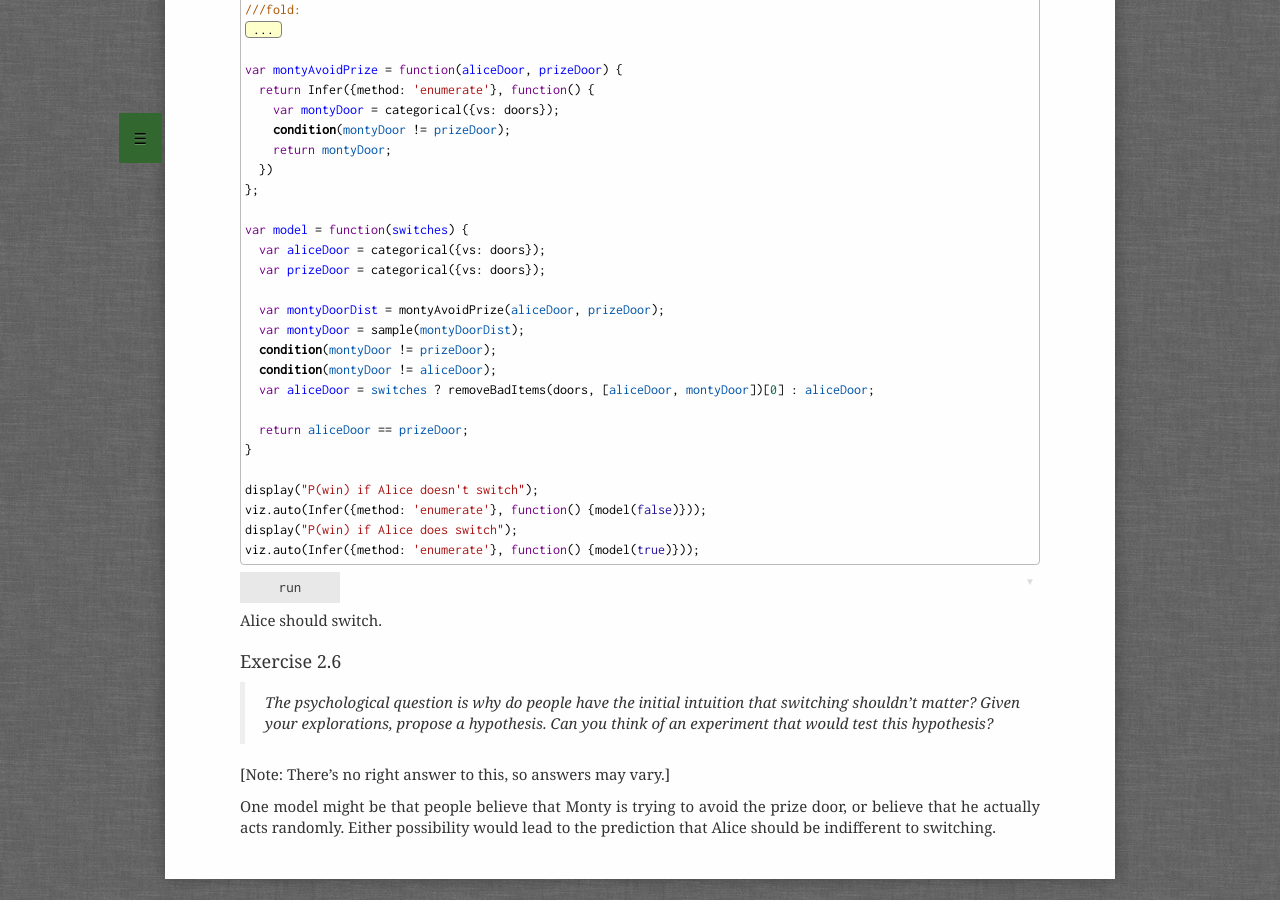
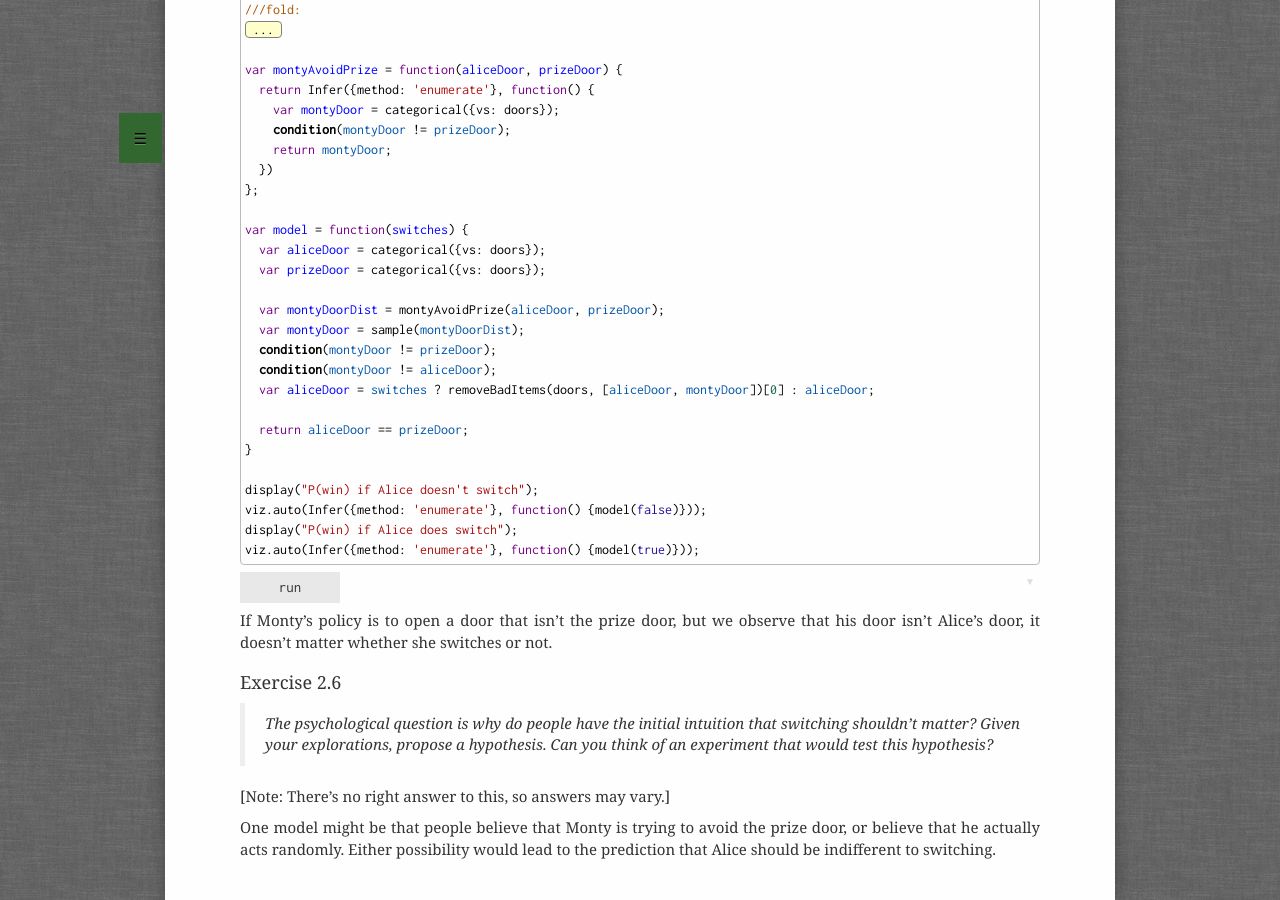
Before and after one commit to probmods/probmods2, a Jekyll site: the page built from solutions/social-cognition.md, in a window 1280 px wide and 900 px high, scrolled down 8150 px. Built offline with Jekyll 4.4.1, drawn with Linux system fonts in a browser that asks for light colours; a script that is not in the unit is left out.

Commit message:
small update to solution

```diff
--- a/solutions/social-cognition.md
+++ b/solutions/social-cognition.md
@@ -471,7 +471,8 @@
 viz.auto(Infer({method: 'enumerate'}, function() {model(true)}));
 ~~~
 
-Alice should switch.
+If Monty's policy is to open a door that isn't the prize door, but we observe
+that his door isn't Alice's door, it doesn't matter whether she switches or not.
 
 
 ### Exercise 2.6
```
